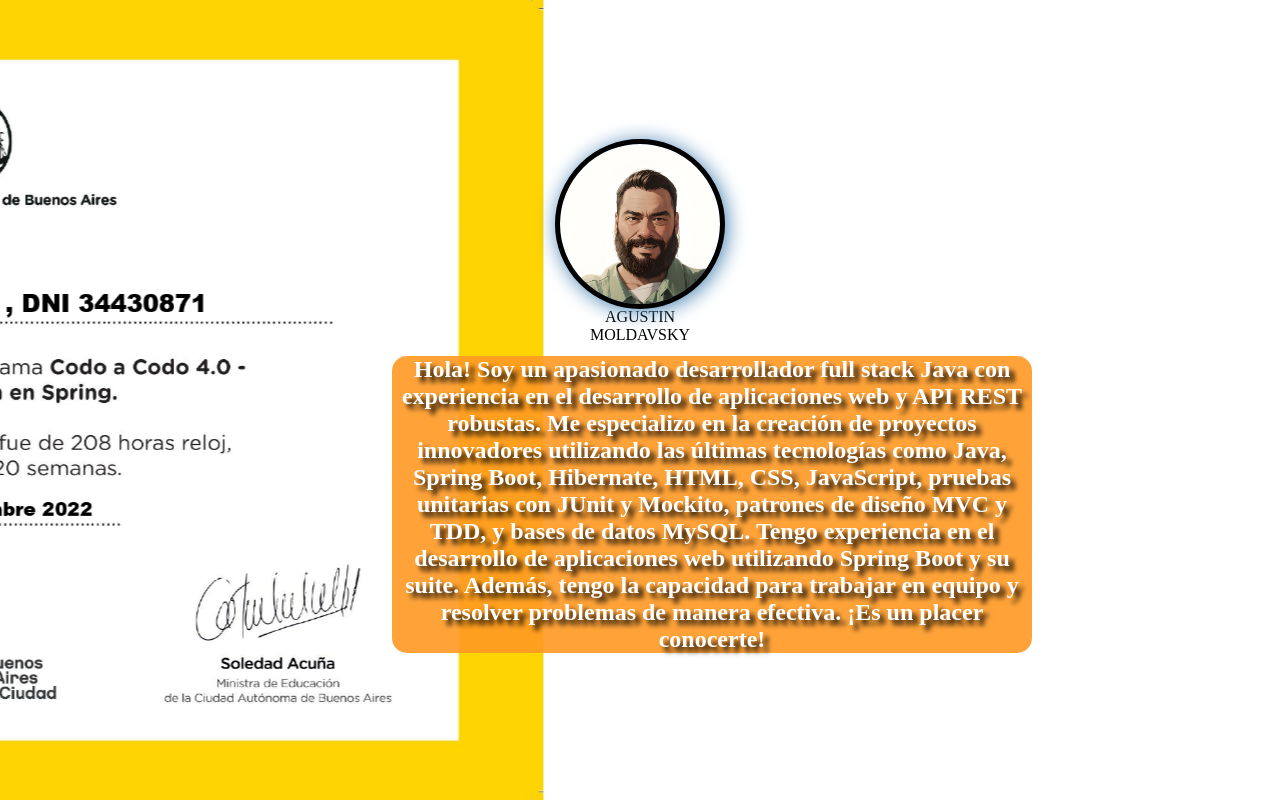
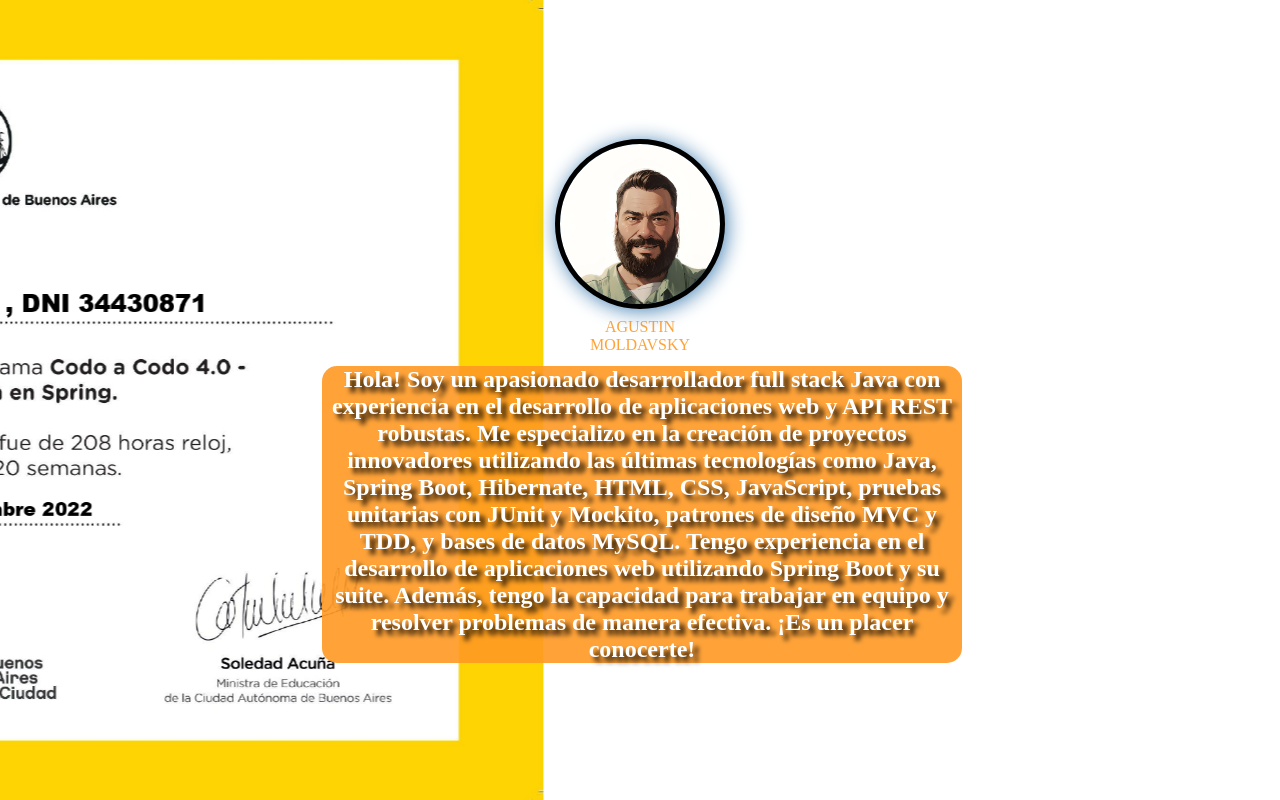
Before and after one commit to AgustinMolda/PersonalPage, a plain HTML site: page index.html in a window 1280 px wide. Drawn offline with Linux system fonts and the light colour scheme.

Commit message:
modificando color figcaption

```diff
--- a/index.html
+++ b/index.html
@@ -20,9 +20,7 @@
         <div><img src="img/Moldavsky Rodoni Agustin German-codoAcodo_page-0001.jpg" alt="Imagen 1"></div>
         <div><img src="img/Moldavsky Agustín 34430871_page-0001.jpg" alt="Imagen 2"></div>
         <div><img src="img/Curriculum Vitae Contadora Minimalista Moderno_page-0001.jpg" alt="Imagen 3"></div>
-        <div id="imagen">
 
-        </div>
       </section>
 </body>
 </html>
--- a/style.css
+++ b/style.css
@@ -1,3 +1,117 @@
+/* * {
+  margin: 0;
+  padding: 0;
+  box-sizing: border-box;
+}
+
+#slider {
+  position: relative;
+  display: flex;
+  overflow-x: scroll;
+  scroll-snap-type: x mandatory;
+  -webkit-overflow-scrolling: touch;
+  height: 100vh;
+
+  figure {
+    position: absolute;
+    width: 10em;
+    top: 20%;
+    left: 50%;
+    transform: translate(-50%, -50%);
+    z-index: 1;
+    height: 2em;
+    position: fixed;
+
+    img {
+      width: 10em;
+      height: 10em;
+      object-fit: cover;
+      align-self: center;
+      justify-content: center;
+      border-radius: 50%;
+      outline: 5px solid black;
+      filter: drop-shadow(2px 2px 10px steelblue);
+      padding-bottom: 1em;
+    }
+    p {
+      font-size: 1.5rem;
+      width: min(40rem, 100vw);
+      transform: translateX(-250px);
+      margin: 0.5em;
+      background-color: rgba(255, 153, 36, 90%);
+      font-weight: bold;
+      border-radius: 15px;
+      color: #fff;
+      text-shadow: 5px 5px 5px black;
+      @media(width< 420px){
+        width: 20rem;
+        transform: translateX(-90px);
+        font-size: 1.2rem;
+      }
+    }
+  }
+
+  div {
+    flex: 0 0 100%;
+    scroll-snap-align: start;
+    animation: slide 12s alternate 2;
+    background-color: aqua;
+    @media screen {
+      @media (width < 617px) {
+        animation: slide2 12s alternate 2;
+      }
+
+      @media screen and (orientation: landscape) {
+        width: 100%;
+        flex: 0 0 0;
+        img {
+          object-fit: 110%;
+          width: 100%;
+          margin: 0;
+          padding: 0;
+        }
+      }
+    }
+    img {
+      object-fit: contain;
+      width: auto;
+      height: 100vh;
+    }
+  }
+}
+
+@keyframes slide {
+  0% {
+    transform: translateX(0);
+  }
+  25% {
+    transform: translateX(-100%);
+  }
+  100% {
+    transform: translateX(-250%);
+  }
+}
+.caption {
+  text-align: center;
+}
+.picture {
+  text-align: center;
+}
+
+/* para en modo movile
+@keyframes slide2 {
+  0% {
+    transform: translateX(0);
+  }
+  25% {
+    transform: translateX(-100%);
+  }
+  100% {
+    transform: translateX(-250%);
+  }
+}
+*/
+
 * {
   margin: 0;
   padding: 0;
@@ -8,15 +122,14 @@
 
 
 #slider {
-  position: relative;
   display: flex;
   overflow-x: scroll;
   scroll-snap-type: x mandatory;
   -webkit-overflow-scrolling: touch;
   height: 100vh;
 
-  figure{
-    position: absolute;
+  figure {
+    position: fixed;
     width: 10em;
     top: 20%;
     left: 50%;
@@ -24,8 +137,12 @@
     z-index: 1;
     height: 2em;
 
+    figcaption{
+      padding-top: 10px;
+      color:rgba(255, 153, 36, 90%) ;
+    }
 
-    img{
+    img {
       width: 10em;
       height: 10em;
       object-fit: cover;
@@ -33,35 +150,48 @@
       justify-content: center;
       border-radius: 50%;
       outline: 5px solid black;
-      filter:drop-shadow(2px 2px 10px steelblue)
+      filter: drop-shadow(2px 2px 10px steelblue)
+    }
 
-    }
-    p{
+    p {
       font-size: 1.5rem;
       width: 40rem;
-       transform: translateX(-180px);
+      transform: translateX(-250px);
       margin: .5em;
-       background-color: rgba(255, 153, 36, 90%)  ;
+      background-color: rgba(255, 153, 36, 90%);
       font-weight: bold;
       border-radius: 15px;
       color: #fff;
       text-shadow: 5px 5px 5px black;
+
+      @media(width <768px) {
+        width: 26rem;
+        transform: translateX(-140px);
+        font-size: 1.4rem;
+      }
+      @media(width < 420px) {
+        width: 20rem;
+        transform: translateX(-90px);
+        font-size: 1.2rem;
+      }
     }
   }
 
-  div{
+  div {
     flex: 0 0 100%;
     scroll-snap-align: start;
     animation: slide 12s alternate 2;
     background-color: aqua;
+
     @media screen {
       @media(width < 617px) {
         animation: slide2 12s alternate 2;
       }
 
-      @media screen and (orientation: landscape){
+      @media screen and (orientation: landscape) {
         width: 100%;
         flex: 0 0 0;
+
         img {
           object-fit: 110%;
           width: 100%;
@@ -70,6 +200,7 @@
         }
       }
     }
+
     img {
       object-fit: contain;
       width: auto;
@@ -86,19 +217,23 @@
   0% {
     transform: translateX(0);
   }
+
   25% {
     transform: translateX(-100%);
   }
+
   100% {
     transform: translateX(-250%);
 
   }
 
 }
-.caption{
+
+.caption {
   text-align: center;
 }
-.picture{
+
+.picture {
   text-align: center;
 }
 
@@ -108,9 +243,11 @@
   0% {
     transform: translateX(0);
   }
+
   25% {
     transform: translateX(-100%);
   }
+
   100% {
     transform: translateX(-250%);
 
```
Lines whose indentation alone changed are shown as unchanged.
